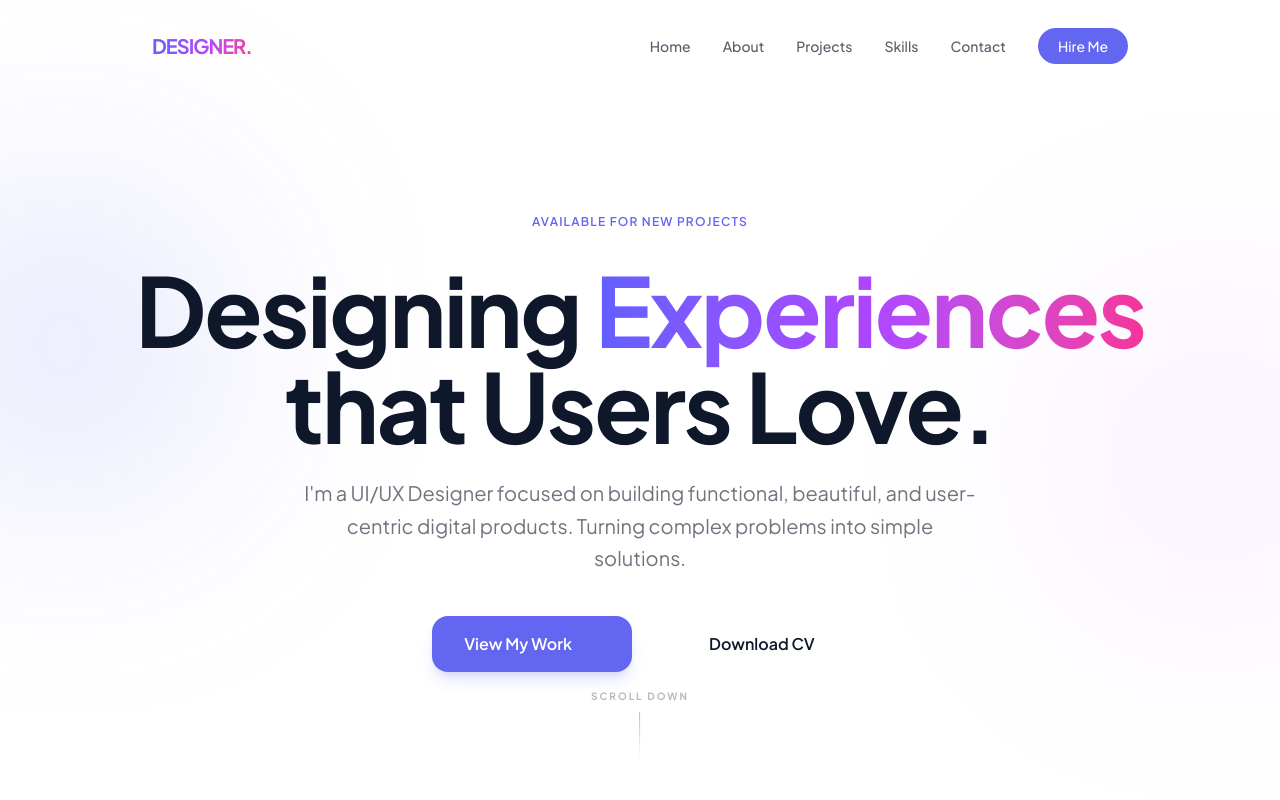
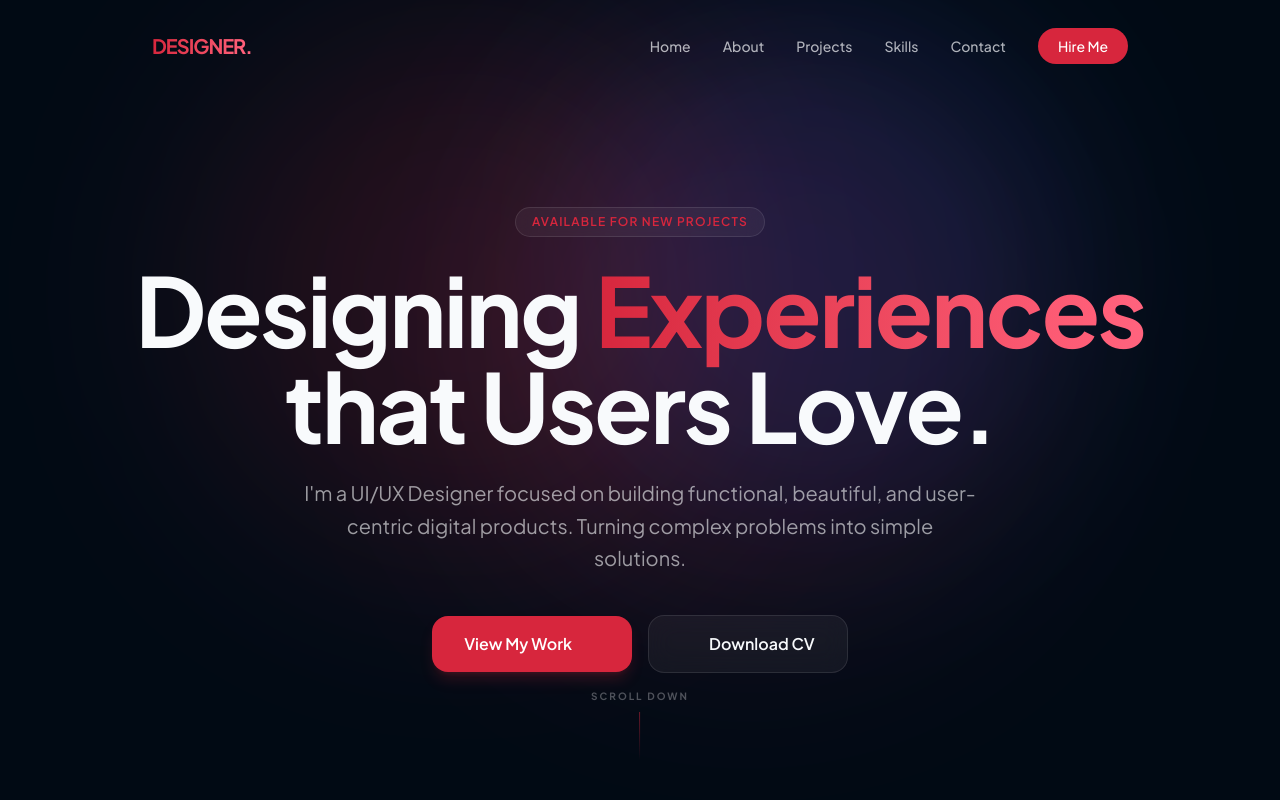
Before and after one commit to DhaniPraditya/portofolio-next, a Next.js app: page / in a window 1280 px wide. Shown: the top 800 px of the page. Built offline with nearby package versions, Linux system fonts and the light colour scheme; some icons are missing.

Commit message:
feat: add animation on hero section

```diff
--- a/src/app/globals.css
+++ b/src/app/globals.css
@@ -1,12 +1,12 @@
 @import "tailwindcss";
 
 :root {
-  --background: #ffffff;
-  --foreground: #0f172a;
-  --primary: #6366f1;
+  --background: #010A14;
+  --foreground: #f8fafc;
+  --primary: #D7263D;
   --primary-foreground: #ffffff;
-  --accent: #f8fafc;
-  --border: #e2e8f0;
+  --accent: #0f2b44;
+  --border: #1a3a57;
 }
 
 @theme inline {
@@ -20,14 +20,22 @@
 }
 
 
-@media (prefers-color-scheme: dark) {
-  :root {
-    --background: #030303;
-    --foreground: #f8fafc;
-    --primary: #818cf8;
-    --primary-foreground: #000000;
-    --accent: #1e293b;
-    --border: #334155;
+@keyframes blob {
+  0% { transform: translate(0px, 0px) scale(1); }
+  33% { transform: translate(50px, -50px) scale(1.1); }
+  66% { transform: translate(-30px, 30px) scale(0.9); }
+  100% { transform: translate(0px, 0px) scale(1); }
+}
+
+@layer utilities {
+  .animate-blob {
+    animation: blob 8s infinite alternate ease-in-out;
+  }
+  .animation-delay-2000 {
+    animation-delay: 2s;
+  }
+  .animation-delay-4000 {
+    animation-delay: 4s;
   }
 }
 
@@ -54,6 +62,6 @@ body {
 
 @layer utilities {
   .text-gradient {
-    @apply bg-clip-text text-transparent bg-gradient-to-r from-indigo-500 via-purple-500 to-pink-500;
+    @apply bg-clip-text text-transparent bg-gradient-to-r from-primary to-rose-400;
   }
 }
--- a/src/components/Hero.tsx
+++ b/src/components/Hero.tsx
@@ -7,15 +7,30 @@ import Link from "next/link";
 export default function Hero() {
   return (
     <section id="home" className="relative flex flex-col items-center justify-center min-h-screen px-4 overflow-hidden pt-20">
-      {/* Background Decorative Circles */}
-      <div className="absolute top-1/4 -left-20 w-72 h-72 bg-primary/20 rounded-full blur-[120px]" />
-      <div className="absolute bottom-1/4 -right-20 w-72 h-72 bg-purple-500/10 rounded-full blur-[120px]" />
+      {/* Animated Mesh Gradient Background */}
+      <div className="absolute inset-0 overflow-hidden pointer-events-none">
+        <motion.div
+          animate={{ x: [0, 40, -20, 0], y: [0, -50, 20, 0], scale: [1, 1.1, 0.9, 1] }}
+          transition={{ duration: 8, repeat: Infinity, ease: "easeInOut" }}
+          className="absolute top-[0%] left-[15%] w-[25rem] md:w-[35rem] h-[25rem] md:h-[35rem] bg-primary/20 rounded-full mix-blend-screen blur-[100px] opacity-70"
+        />
+        <motion.div
+          animate={{ x: [0, -30, 20, 0], y: [0, 40, -30, 0], scale: [1, 1.2, 0.8, 1] }}
+          transition={{ duration: 10, repeat: Infinity, ease: "easeInOut", delay: 1 }}
+          className="absolute top-[0%] right-[15%] w-[25rem] md:w-[35rem] h-[25rem] md:h-[35rem] bg-blue-600/20 rounded-full mix-blend-screen blur-[100px] opacity-70"
+        />
+        <motion.div
+          animate={{ x: [0, 50, -40, 0], y: [0, 20, -40, 0], scale: [1, 0.9, 1.1, 1] }}
+          transition={{ duration: 12, repeat: Infinity, ease: "easeInOut", delay: 2 }}
+          className="absolute top-[0%] left-[30%] w-[30rem] md:w-[40rem] h-[30rem] md:h-[40rem] bg-rose-500/15 rounded-full mix-blend-screen blur-[100px] opacity-70"
+        />
+      </div>
 
       <motion.div
         initial={{ opacity: 0, y: 20 }}
         animate={{ opacity: 1, y: 0 }}
         transition={{ duration: 0.8 }}
-        className="z-10 text-center"
+        className="relative z-10 text-center"
       >
         <motion.span
           initial={{ opacity: 0 }}
```
Also changed, not shown: src/app/page.tsx (line endings or trailing spaces).
